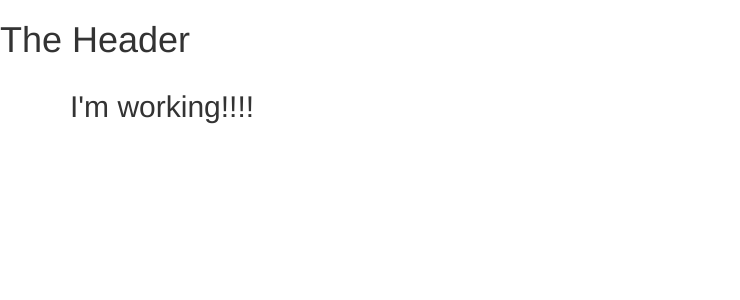
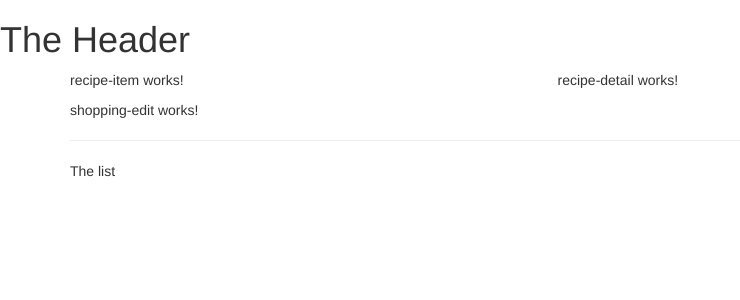
Before and after one commit to Alaaadel20/Recipes-App, an Angular app: page / in a window 1280 px wide. Shown: the top 300 px of the page, without its empty margins (0-740 px from the left). Built offline with nearby package versions, Linux system fonts and the light colour scheme.

Commit message:
use components

```diff
--- a/src/app/app.component.html
+++ b/src/app/app.component.html
@@ -2,7 +2,8 @@
 <div class="container">
   <div class="row">
     <div class="col-md-12">
-      <h2>I'm working!!!!</h2>
+      <app-recipes></app-recipes>
+      <app-shopping-list></app-shopping-list>
     </div>
   </div>
 </div>
--- a/src/app/recipes/recipes-list/recipes-list.component.html
+++ b/src/app/recipes/recipes-list/recipes-list.component.html
@@ -1 +1 @@
-<p>recipes-list works!</p>
+<app-recipe-item></app-recipe-item>
--- a/src/app/recipes/recipes.component.html
+++ b/src/app/recipes/recipes.component.html
@@ -1 +1,8 @@
-<p>recipes works!</p>
+<div class="row">
+    <div class="col-md-5">
+        <app-recipes-list></app-recipes-list>
+    </div>
+    <div class="col-md-7">
+<app-recipe-detail></app-recipe-detail>
+    </div>
+</div>
--- a/src/app/shopping-list/shopping-list.component.html
+++ b/src/app/shopping-list/shopping-list.component.html
@@ -1 +1,7 @@
-<p>shopping-list works!</p>
+<div class="row">
+    <div class="col-xs-10">
+        <app-shopping-edit></app-shopping-edit>
+        <hr>
+        <p>The list</p>
+    </div>
+</div>
```
